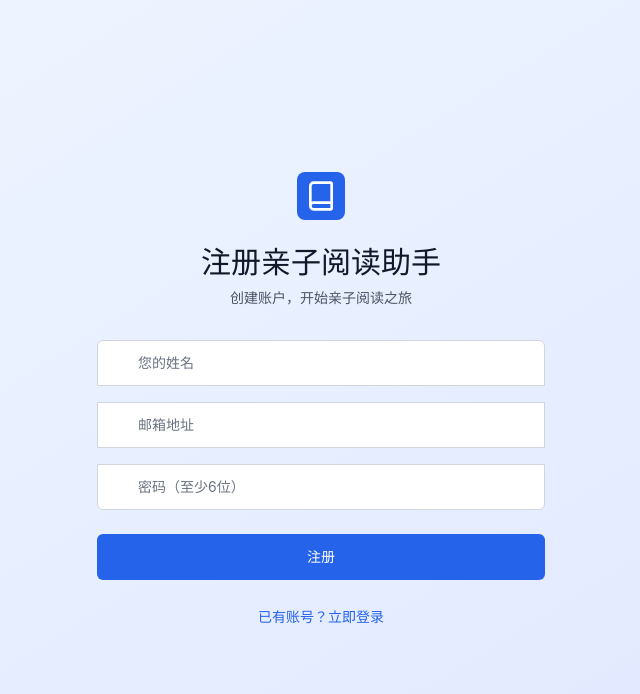
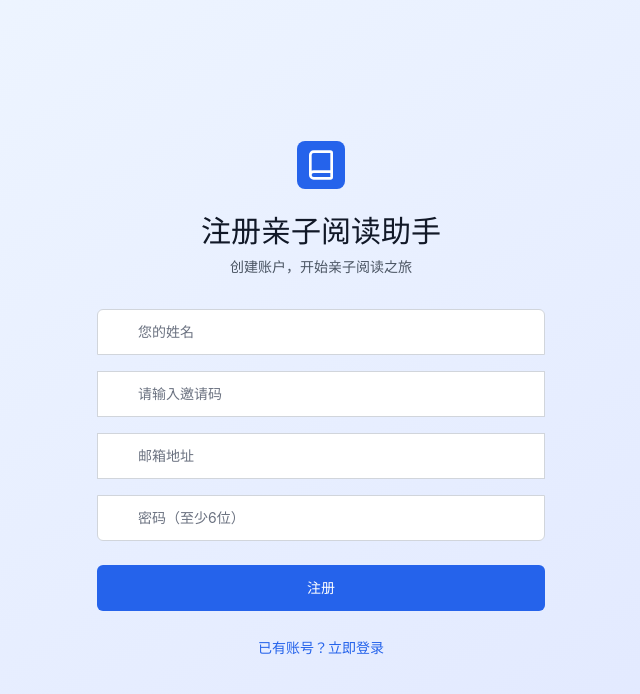
Before and after one commit to biercewang/ReadWithYourKids, a React (Vite) app: page /register in a window 1280 px wide. Shown: the top 694 px of the page, without its empty margins (319-959 px from the left). Built offline with nearby package versions, Linux system fonts and the light colour scheme; no server answers.

Commit message:
增加邀请码

```diff
--- a/src/pages/Register.tsx
+++ b/src/pages/Register.tsx
@@ -7,6 +7,7 @@ export default function Register() {
   const [email, setEmail] = useState('')
   const [password, setPassword] = useState('')
   const [name, setName] = useState('')
+  const [inviteCode, setInviteCode] = useState('')
   const [isLoading, setIsLoading] = useState(false)
   const [error, setError] = useState('')
 
@@ -19,10 +20,19 @@ export default function Register() {
     setError('')
 
     try {
-      await signUp(email, password, name)
+      const inviteExpected = ((import.meta as any).env?.VITE_INVITE_CODE as string) || ''
+      if (inviteExpected && inviteCode.trim() !== inviteExpected) {
+        throw new Error('邀请码错误')
+      }
+      await signUp(email, password, name, inviteCode)
       navigate('/')
     } catch (err) {
-      setError('注册失败，请重试')
+      const m = (err as any)?.message || ''
+      if (m && /邀请码/.test(m)) {
+        setError('邀请码错误')
+      } else {
+        setError('注册失败，请重试')
+      }
       console.error('Register error:', err)
     } finally {
       setIsLoading(false)
@@ -57,6 +67,24 @@ export default function Register() {
                   placeholder="您的姓名"
                   value={name}
                   onChange={(e) => setName(e.target.value)}
+                />
+              </div>
+            </div>
+            <div>
+              <label htmlFor="invite" className="sr-only">邀请码</label>
+              <div className="relative">
+                <div className="absolute inset-y-0 left-0 pl-3 flex items-center pointer-events-none">
+                  <Lock className="h-5 w-5 text-gray-400" />
+                </div>
+                <input
+                  id="invite"
+                  name="invite"
+                  type="text"
+                  required
+                  className="appearance-none relative block w-full pl-10 pr-3 py-3 border border-gray-300 placeholder-gray-500 text-gray-900 focus:outline-none focus:ring-blue-500 focus:border-blue-500 focus:z-10 sm:text-sm"
+                  placeholder="请输入邀请码"
+                  value={inviteCode}
+                  onChange={(e) => setInviteCode(e.target.value)}
                 />
               </div>
             </div>
--- a/src/store/auth.ts
+++ b/src/store/auth.ts
@@ -8,7 +8,7 @@ interface AuthState {
   isAuthenticated: boolean
   isLoading: boolean
   signIn: (email: string, password: string) => Promise<void>
-  signUp: (email: string, password: string, name: string) => Promise<void>
+  signUp: (email: string, password: string, name: string, inviteCode: string) => Promise<void>
   signOut: () => Promise<void>
   checkAuth: () => Promise<void>
   changePassword: (currentPassword: string, newPassword: string) => Promise<void>
@@ -99,8 +99,12 @@ export const useAuthStore = create<AuthState>((set) => ({
     }
   },
 
-  signUp: async (email: string, password: string, name: string) => {
+  signUp: async (email: string, password: string, name: string, inviteCode: string) => {
     try {
+      const inviteExpected = ((import.meta as any).env?.VITE_INVITE_CODE as string) || ''
+      if (inviteExpected && (inviteCode || '').trim() !== inviteExpected) {
+        throw new Error('邀请码错误')
+      }
       if (!isSupabaseConfigured || !supabase) {
         const demoUser = {
           id: crypto.randomUUID(),
@@ -116,11 +120,16 @@ export const useAuthStore = create<AuthState>((set) => ({
       const { data, error } = await supabase.auth.signUp({
         email,
         password,
+        options: { data: { invited: true, invite_code: inviteExpected || (inviteCode || '').trim() } }
       })
 
       if (error) throw error
 
       if (data.user) {
+        const metaInvited = (data.user as any)?.user_metadata?.invited === true
+        if (!metaInvited) {
+          throw new Error('未通过邀请码注册')
+        }
         const { data: userData, error: insertError } = await supabase
           .from('users')
           .insert([
```
Also changed, not shown: 1 other file (tests, documents, lock files or other folders).
